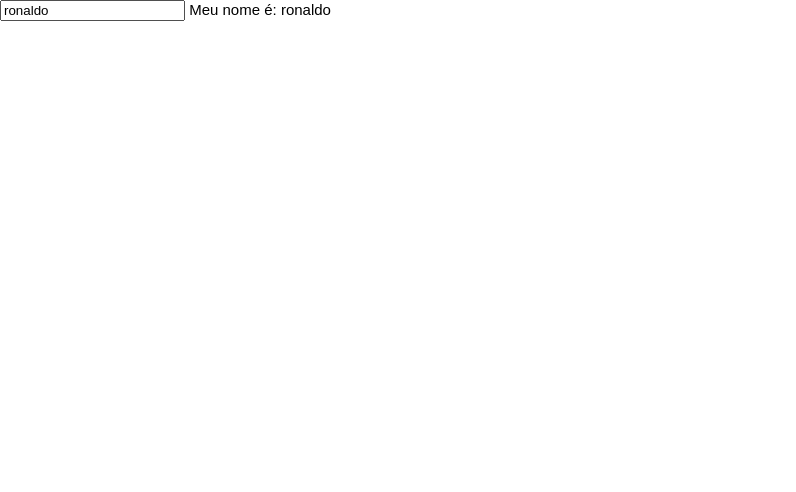
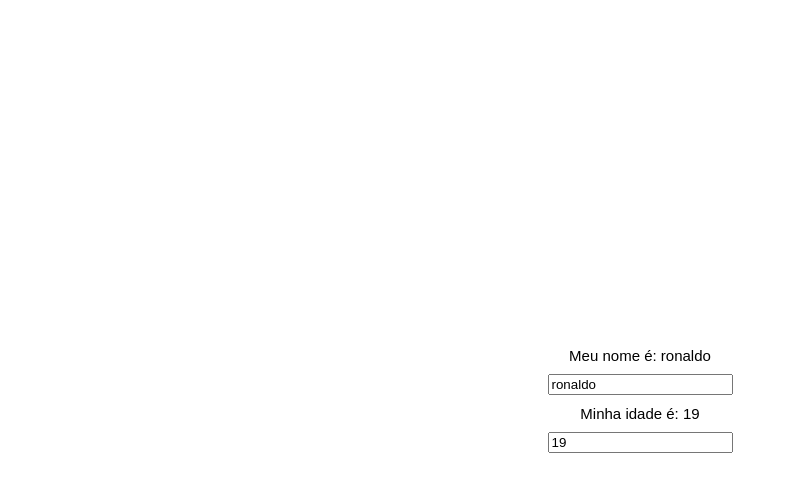
Before and after one commit to ronaldo-bguimaraes/bind, a plain HTML site: page index.html in a window 1280 px wide. Shown: the whole page, without its empty margins (0-796 px from the left). Drawn offline with Linux system fonts and the light colour scheme.

Commit message:
Edited in Spck Editor

```diff
--- a/css/index.css
+++ b/css/index.css
@@ -17,8 +17,11 @@ a {
   text-decoration: none;
 }
 
-[tag="btn"] {
+.root {
+  display: flex;
+  flex-direction: column;
 
-  border: 0px;
-  padding: 5px 10px;
+  align-items: center;
+  justify-content: center;
+  gap: 10px;
 }
--- a/index.html
+++ b/index.html
@@ -11,11 +11,15 @@
 </head>
 
 <body>
-  <div id="root">
-    <input type="text" oninput="updateState(this[attr])" value="ronaldo" bind="value:name">
+  <div id="root" class="root">
     <span>
       Meu nome é: <span bind="textContent:name"></span>
     </span>
+    <input type="text" oninput="updateState(this[attr])" value="ronaldo" bind="value:name">
+    <span>
+      Minha idade é: <span bind="textContent:idade"></span>
+    </span>
+    <input type="text" oninput="updateState(this[attr])" value="ronaldo" bind="value:idade">
   </div>
   <script type="module" src="./js/index.js"></script>
 </body>
--- a/js/index.js
+++ b/js/index.js
@@ -4,6 +4,8 @@ const data = {};
 
 data.name = createState("ronaldo");
 
+data.idade = createState("19");
+
 initBind(document.body, data);
 
 window.data = data;
```
